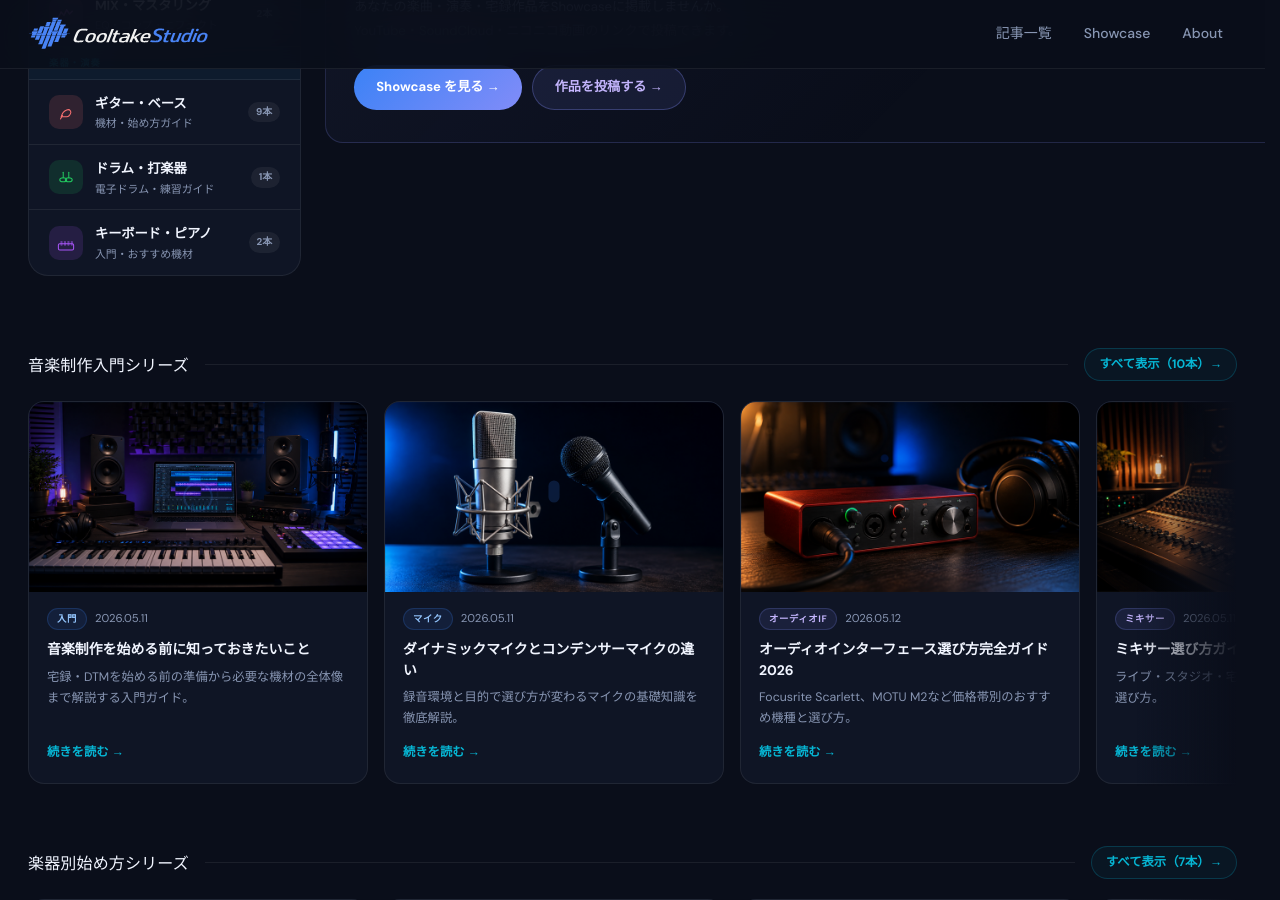
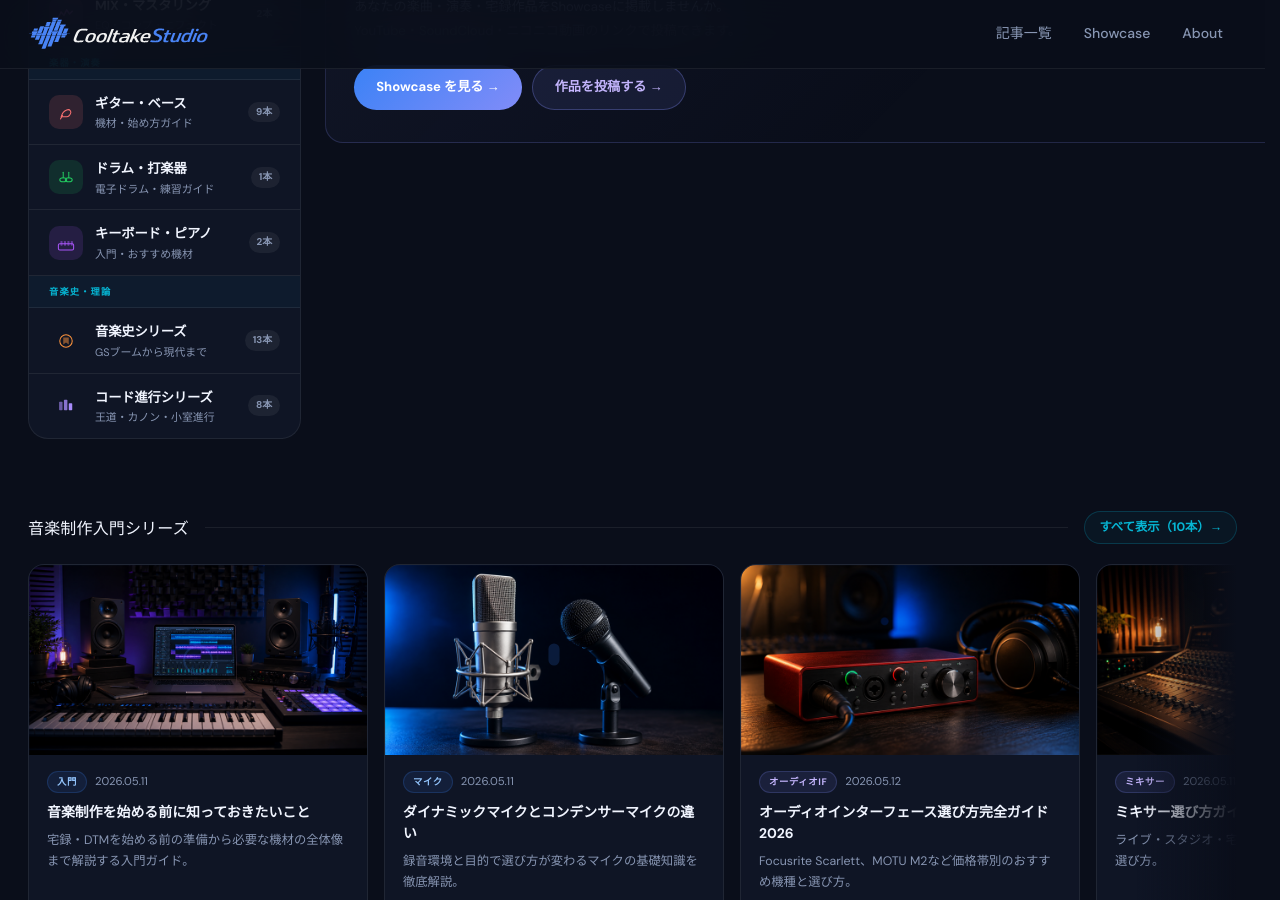
Before and after one commit to cooltake/cooltake-staging, a Jekyll site: the page index.html, which Jekyll copies as it is, in a window 1280 px wide and 900 px high, scrolled down 1439 px. Built offline with Jekyll 4.4.1, drawn with Linux system fonts in a browser that asks for light colours; some web fonts are replaced.

Commit message:
fix: add 音楽史/コード進行 sidebar categories in correct position

```diff
--- a/index.html
+++ b/index.html
@@ -436,6 +436,32 @@
                 <div class="cat-sidebar-sub">入門・おすすめ機材</div>
               </div>
               <span class="cat-sidebar-count">2本</span>
+            </a>
+
+
+            <!-- ── グループ3: 音楽史・理論 ── -->
+            <div class="cat-group-label">音楽史・理論</div>
+
+            <a href="/series-list.html?series=japan-music-series" class="cat-sidebar-item">
+              <div class="cat-sidebar-icon csi-10">
+                <svg width="18" height="18" viewBox="0 0 26 26" fill="none"><circle cx="13" cy="13" r="9" stroke="#fb923c" stroke-width="1.5"/><path d="M9 8 L17 8 L17 18 L13 15 L9 18 Z" fill="#fb923c" opacity=".5"/></svg>
+              </div>
+              <div class="cat-sidebar-info">
+                <div class="cat-sidebar-name">音楽史シリーズ</div>
+                <div class="cat-sidebar-sub">GSブームから現代まで</div>
+              </div>
+              <span class="cat-sidebar-count">13本</span>
+            </a>
+
+            <a href="/series-list.html?series=chord-progression" class="cat-sidebar-item">
+              <div class="cat-sidebar-icon csi-11">
+                <svg width="18" height="18" viewBox="0 0 26 26" fill="none"><rect x="3" y="7" width="5" height="12" rx="1" fill="#a78bfa" opacity=".6"/><rect x="10" y="4" width="5" height="15" rx="1" fill="#a78bfa" opacity=".8"/><rect x="17" y="9" width="5" height="10" rx="1" fill="#a78bfa"/></svg>
+              </div>
+              <div class="cat-sidebar-info">
+                <div class="cat-sidebar-name">コード進行シリーズ</div>
+                <div class="cat-sidebar-sub">王道・カノン・小室進行</div>
+              </div>
+              <span class="cat-sidebar-count">8本</span>
             </a>
 
           </nav>
```
